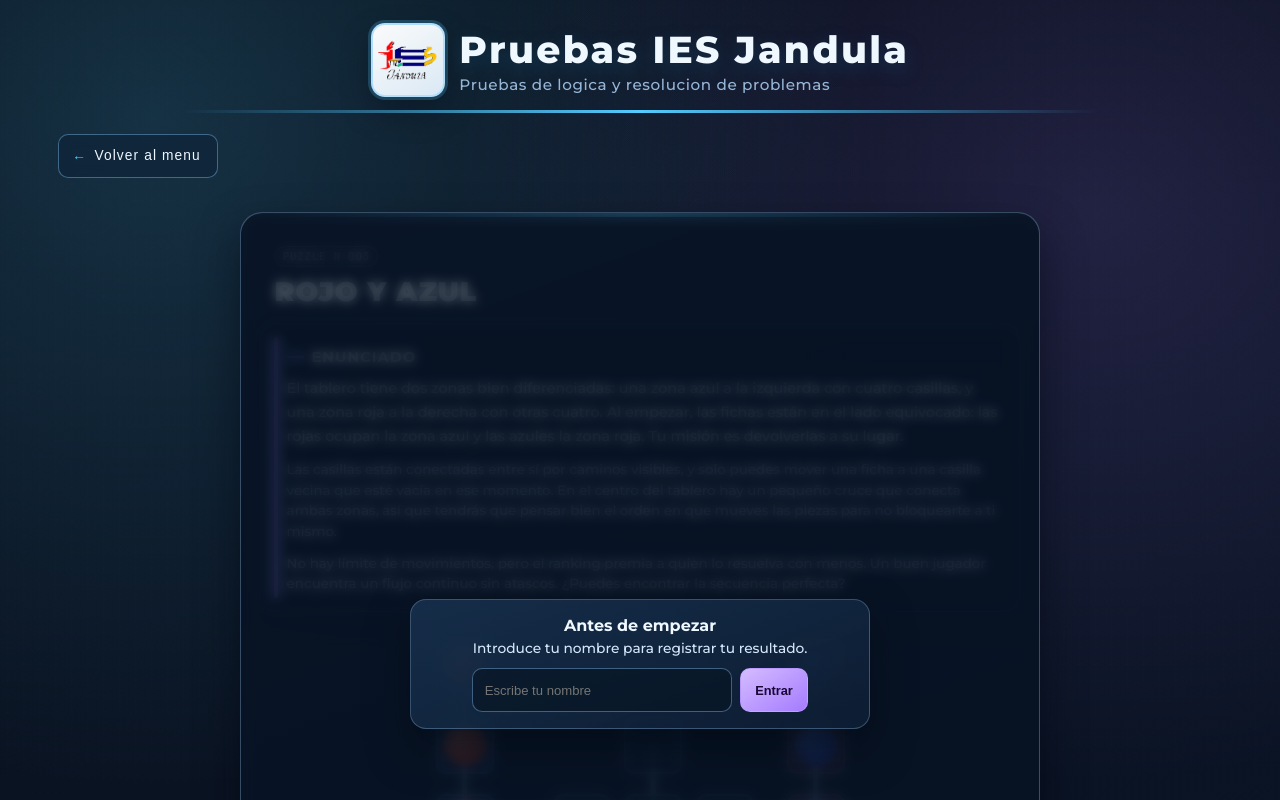
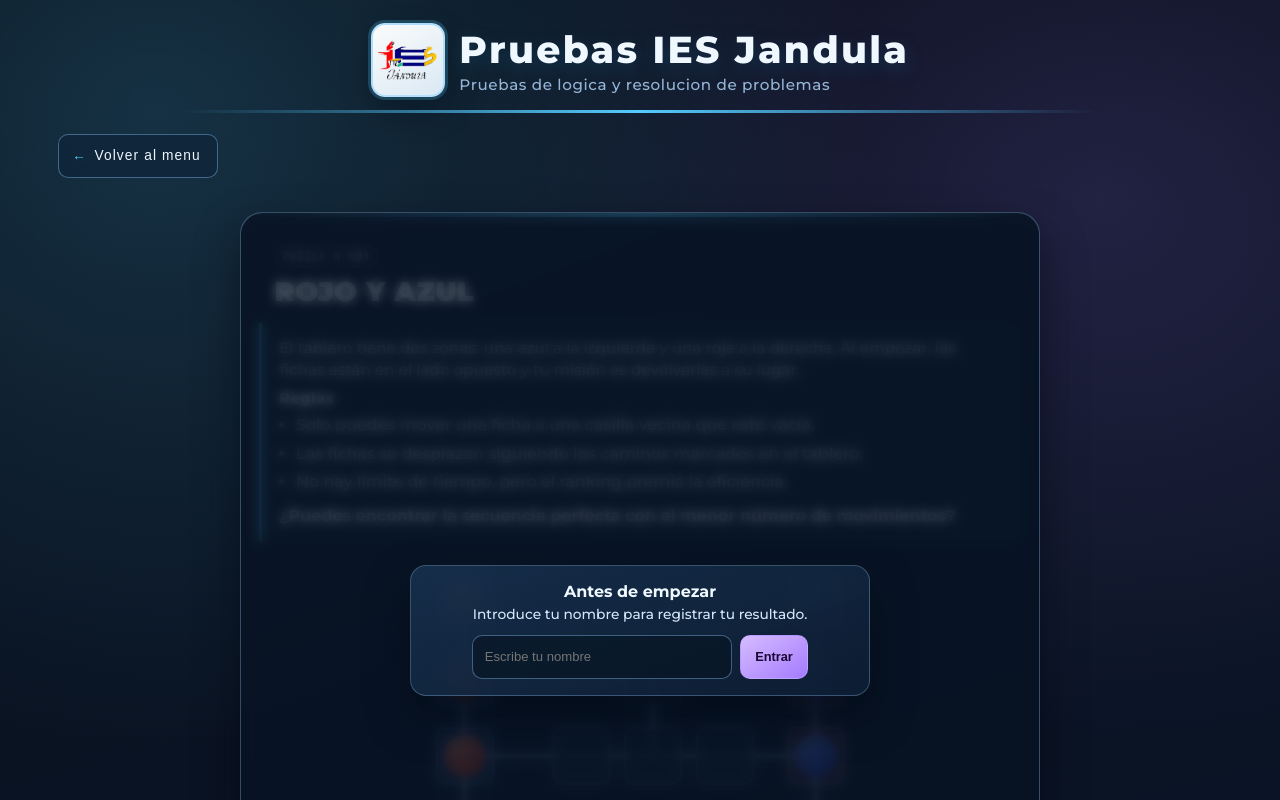
Before and after one commit to IESJandula/juegosdelogica, a Vue app in the folder juegosLogicaCod/: page / in a window 1280 px wide. Both pictures are taken after a click on the button 640 px from the left and 533 px from the top of the page. Shown: the top 800 px of the page. Built offline with nearby package versions, Linux system fonts and the light colour scheme; the HTML template or start-up script is replaced by a standard one.

Commit message:
Mejora visual de enunciados
Se ha modificado el estilo de los enunciados para que tengan concordancia con el resto de puzzles

```diff
--- a/juegosLogicaCod/src/components/RojoAzulPuzzle.vue
+++ b/juegosLogicaCod/src/components/RojoAzulPuzzle.vue
@@ -253,21 +253,17 @@ function cellStyle(i: number) {
       <h2 class="puz-title">Rojo y Azul</h2>
     </div>
     <div class="puz-desc">
-      <h3 class="puz-desc-title">Enunciado</h3>
       <p class="lead">
-        El tablero tiene dos zonas bien diferenciadas: una zona azul a la izquierda con cuatro casillas, y una
-        zona roja a la derecha con otras cuatro. Al empezar, las fichas están en el lado equivocado: las rojas
-        ocupan la zona azul y las azules la zona roja. Tu misión es devolverlas a su lugar.
+        El tablero tiene dos zonas: una azul a la izquierda y una roja a la derecha. Al empezar, las fichas están en
+        el lado opuesto y tu misión es devolverlas a su lugar.
       </p>
-      <p>
-        Las casillas están conectadas entre sí por caminos visibles, y solo puedes mover una ficha a una casilla
-        vecina que esté vacía en ese momento. En el centro del tablero hay un pequeño cruce que conecta ambas
-        zonas, así que tendrás que pensar bien el orden en que mueves las piezas para no bloquearte a ti mismo.
-      </p>
-      <p>
-        No hay límite de movimientos, pero el ranking premia a quien lo resuelva con menos. Un buen jugador
-        encuentra un flujo continuo sin atascos. ¿Puedes encontrar la secuencia perfecta?
-      </p>
+      <h4 class="puz-rules-title">Reglas</h4>
+      <ul class="puz-rules">
+        <li>Solo puedes mover una ficha a una casilla vecina que esté vacía.</li>
+        <li>Las fichas se desplazan siguiendo los caminos marcados en el tablero.</li>
+        <li>No hay límite de tiempo, pero el ranking premia la eficiencia.</li>
+      </ul>
+      <p class="puz-question">¿Puedes encontrar la secuencia perfecta con el menor número de movimientos?</p>
     </div>
     <div class="player-name" v-if="state.playerName">Jugador: <b>{{ state.playerName }}</b></div>
 
@@ -387,73 +383,39 @@ function cellStyle(i: number) {
   font-family: var(--font-display);
   font-weight: 900;
   text-transform: uppercase;
-  letter-spacing: 0.03em;
+  letter-spacing: 0.02em;
   color: var(--text-primary);
 }
 
-.puz-desc {
-  position: relative;
-  z-index: 1;
-  margin: 0.95rem 1rem;
+.puz-desc .lead {
+  margin: 0 0 0.4rem;
+  font-size: 0.95rem;
+  line-height: 1.45;
   color: var(--text-secondary);
-  text-align: left;
-  max-width: 760px;
-  margin-inline: auto;
-  padding: 1rem 1.1rem 1.05rem 1.6rem;
-  border-radius: var(--radius-md);
-  background: linear-gradient(180deg, rgba(8, 21, 40, 0.58), rgba(8, 21, 40, 0.28));
-  border: 1px solid rgba(151, 193, 238, 0.2);
-  box-shadow: inset 0 1px 0 rgba(255, 255, 255, 0.05), 0 10px 24px rgba(2, 10, 22, 0.18);
 }
 
-.puz-desc::before {
-  content: '';
-  position: absolute;
-  left: 0.8rem;
-  top: 0.8rem;
-  bottom: 0.8rem;
-  width: 4px;
-  border-radius: 2px;
-  background: var(--accent-rojoyazul);
-  box-shadow: 0 0 14px rgba(85, 204, 255, 0.28);
-  pointer-events: none;
+.puz-rules-title {
+  margin: 0.4rem 0 0.15rem;
+  font-size: 0.88rem;
+  color: var(--text-primary);
+  font-weight: 800;
+  letter-spacing: 0.06em;
 }
 
-.puz-desc-title {
-  display: inline-flex;
-  align-items: center;
-  gap: 0.45rem;
-  margin: 0 0 0.55rem;
-  font-family: var(--font-display);
-  font-size: 0.9rem;
-  letter-spacing: 0.08em;
-  text-transform: uppercase;
-  color: var(--text-primary);
+.puz-rules {
+  margin: 0 0 0.5rem 1.05rem;
+  padding: 0;
+  color: var(--text-secondary);
 }
 
-.puz-desc-title::before {
-  content: '';
-  width: 1.1rem;
-  height: 2px;
-  border-radius: 999px;
-  background: var(--accent-rojoyazul);
-  box-shadow: 0 0 10px rgba(85, 204, 255, 0.55);
+.puz-rules li {
+  margin: 0.2rem 0;
 }
 
-.puz-desc p {
-  margin: 0 0 0.65rem;
-  font-size: 0.84rem;
-  line-height: 1.55;
-}
-
-.puz-desc p:last-child {
-  margin-bottom: 0;
-}
-
-.puz-desc .lead {
+.puz-question {
+  font-weight: 700;
+  margin-top: 0.45rem;
   color: var(--text-primary);
-  font-size: 0.9rem;
-  line-height: 1.65;
 }
 
 .player-name {
--- a/juegosLogicaCod/src/components/Ships.vue
+++ b/juegosLogicaCod/src/components/Ships.vue
@@ -418,7 +418,6 @@ const logColor = (line) => {
     </div>
 
     <div class="puz-header">
-      <div>
       <div class="puz-num">PUZZLE N 005</div>
       <h2 class="puz-title">SHIPS</h2>
     </div>
@@ -427,26 +426,27 @@ const logColor = (line) => {
       <span class="meta-pill accent">⭐ {{ starsCollected }} / {{ LEVELS[currentLevel].stars }}</span>
       <span class="meta-pill score">Σ {{ totalScore }} pts</span>
     </div>
-    </div>
 
     <div class="puz-desc">
-      <h3 class="puz-desc-title">Enunciado</h3>
       <p class="lead">
         Una nave espacial recorre un mapa de casillas de colores y necesita recoger una estrella al final de cada
         fase. Pero aquí no hay control directo: tú eres el programador, no el piloto. Debes construir el algoritmo
         que guíe a la nave hasta su destino.
       </p>
-      <p>
+      <h4 class="puz-rules-title">Reglas</h4>
+      <ul class="puz-rules">
+        <li>
         Tienes tres funciones —f0, f1 y f2— con hasta 8 instrucciones cada una. Los comandos disponibles son
         avanzar, girar a la izquierda y girar a la derecha. También puedes llamar a una función desde otra, lo que
         te permite crear bucles y estructuras recursivas.
-      </p>
-      <p>
+        </li>
+        <li>
         El truco está en las condiciones de color: puedes hacer que un comando solo se ejecute cuando la nave esté
         sobre una casilla roja, verde o azul, lo que te permite construir comportamientos distintos con muy pocas
         instrucciones.
-      </p>
-      <p>
+        </li>
+      </ul>
+      <p class="puz-question">
         La nave debe mantenerse siempre dentro del camino marcado. Si sale, la fase se reinicia. El juego tiene
         cinco fases con mapas cada vez más complejos, y la puntuación final es la suma de comandos usados en todas
         ellas: cuantos menos, mejor. El verdadero reto no es terminar, sino hacerlo con elegancia.
@@ -695,33 +695,39 @@ const logColor = (line) => {
 }
 
 .puz-header {
-  display: flex;
-  justify-content: space-between;
-  align-items: flex-end;
-  gap: 1rem;
-  margin-bottom: 1rem;
+  position: relative;
+  z-index: 1;
+  margin: 0.95rem 1rem;
 }
 
 .puz-num {
-  font-size: 0.78rem;
-  color: var(--accent-primary);
-  letter-spacing: 0.2em;
+  font-size: 0.67rem;
+  color: var(--text-secondary);
+  letter-spacing: 0.08em;
   font-family: var(--font-mono);
+  background: rgba(8, 21, 40, 0.7);
+  border: 1px solid rgba(188, 224, 255, 0.3);
+  border-radius: 999px;
+  padding: 0.15rem 0.44rem;
+  display: inline-block;
+  margin-bottom: 0.5rem;
 }
 
 .puz-title {
   font-size: clamp(1.45rem, 2.1vw, 1.85rem);
   color: var(--text-primary);
   font-weight: 800;
-  margin: 0.2rem 0 0;
+  margin: 0;
   font-family: var(--font-display);
+  letter-spacing: 0.02em;
 }
 
 .puz-meta {
   display: flex;
   gap: 0.5rem;
   flex-wrap: wrap;
-  justify-content: flex-end;
+  justify-content: flex-start;
+  margin: 0.2rem 1rem 1rem;
 }
 
 .meta-pill {
@@ -738,55 +744,39 @@ const logColor = (line) => {
 .meta-pill.score { color: #ffb347; border-color: rgba(255, 179, 71, 0.35); background: rgba(255, 179, 71, 0.1); }
 
 .puz-desc {
-  position: relative;
-  z-index: 1;
-  margin: 0.95rem 1rem;
-  max-width: 760px;
-  margin-inline: auto;
-  padding: 1rem 1.1rem 1.05rem;
-  border-radius: var(--radius-md);
-  background: linear-gradient(180deg, rgba(8, 21, 40, 0.58), rgba(8, 21, 40, 0.28));
-  border: 1px solid rgba(151, 193, 238, 0.2);
-  box-shadow: inset 0 1px 0 rgba(255, 255, 255, 0.05), 0 10px 24px rgba(2, 10, 22, 0.18);
-  color: var(--text-secondary);
+  margin: 0.95rem 1rem 1rem;
   text-align: left;
 }
 
-.puz-desc-title {
-  display: inline-flex;
-  align-items: center;
-  gap: 0.45rem;
-  margin: 0 0 0.55rem;
-  font-family: var(--font-display);
-  font-size: 0.9rem;
-  letter-spacing: 0.08em;
-  text-transform: uppercase;
-  color: var(--text-primary);
+.puz-desc .lead {
+  margin: 0 0 0.4rem;
+  font-size: 0.95rem;
+  line-height: 1.45;
+  color: var(--text-secondary);
 }
 
-.puz-desc-title::before {
-  content: '';
-  width: 1.1rem;
-  height: 2px;
-  border-radius: 999px;
-  background: var(--accent-rojoyazul);
-  box-shadow: 0 0 10px rgba(85, 204, 255, 0.55);
+.puz-rules-title {
+  margin: 0.4rem 0 0.15rem;
+  font-size: 0.88rem;
+  color: var(--text-primary);
+  font-weight: 800;
+  letter-spacing: 0.06em;
 }
 
-.puz-desc p {
-  margin: 0 0 0.65rem;
-  font-size: 0.84rem;
-  line-height: 1.55;
+.puz-rules {
+  margin: 0 0 0.5rem 1.05rem;
+  padding: 0;
+  color: var(--text-secondary);
 }
 
-.puz-desc p:last-child {
-  margin-bottom: 0;
+.puz-rules li {
+  margin: 0.2rem 0;
 }
 
-.puz-desc .lead {
+.puz-question {
+  font-weight: 700;
+  margin-top: 0.45rem;
   color: var(--text-primary);
-  font-size: 0.9rem;
-  line-height: 1.65;
 }
 
 .player-name {
```
Lines whose indentation alone changed are shown as unchanged.
